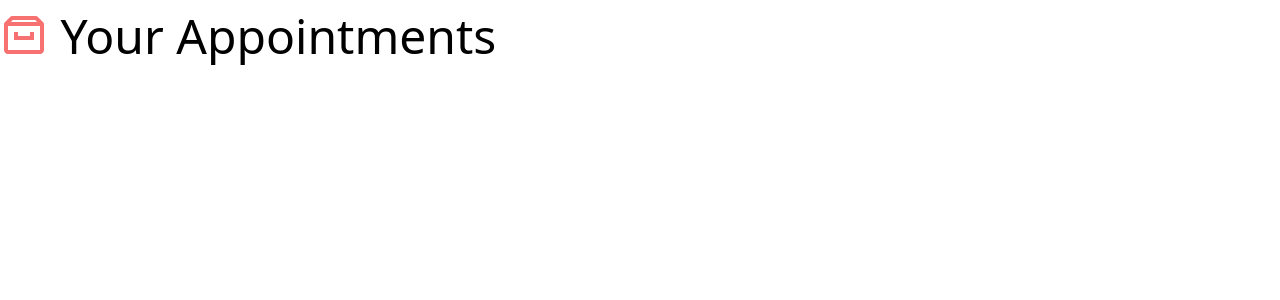
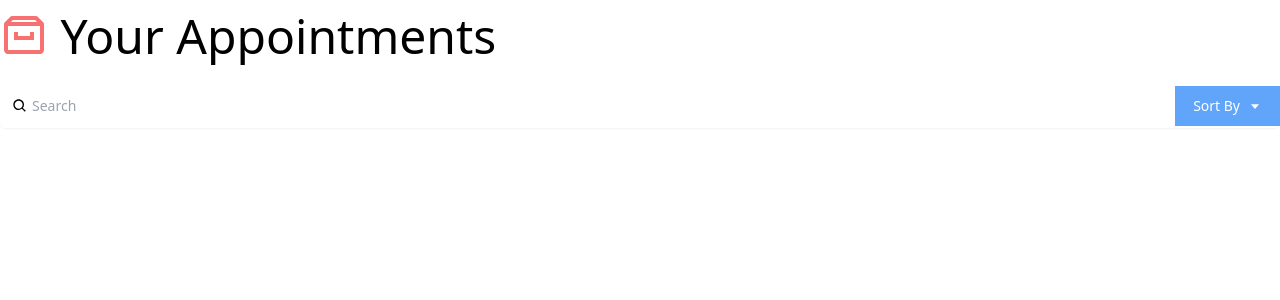
Before and after one commit to JoseAzmitia/reactinterface, a React (Create React App) app: page / in a window 1280 px wide. Shown: the top 300 px of the page. Built offline with nearby package versions, Linux system fonts and the light colour scheme.

Commit message:
first component

```diff
--- a/src/App.js
+++ b/src/App.js
@@ -1,4 +1,5 @@
 import { BiArchive } from "react-icons/bi";
+import Search from "./components/Search";
 
 function App() {
   return (
@@ -7,6 +8,7 @@
         <BiArchive className="inline-block text-red-400 align-top" /> Your
         Appointments
       </h1>
+      <Search />
     </div>
   );
 }
--- /dev/null
+++ b/src/components/Search.js
@@ -0,0 +1,37 @@
+import { BiSearch, BiCaretDown } from "react-icons/bi";
+
+const Search = () => {
+  return (
+    <div className="py-5">
+      <div className="mt-1 relative rounded-md shadow-sm">
+        <div className="absolute inset-y-0 left-0 pl-3 flex items-center pointer-events-none">
+          <BiSearch />
+          <label htmlFor="query" className="sr-only" />
+        </div>
+        <input
+          type="text"
+          name="query"
+          id="query"
+          value=""
+          className="pl-8 py-3 rounded-md focus:ring-indigo-500 focus:border-indigo-500 block w-full sm:text-sm border-gray-300"
+          placeholder="Search"
+        />
+        <div className="absolute inset-y-0 right-0 flex items-center">
+          <div>
+            <button
+              type="button"
+              className="justify-center px-4 py-2 bg-blue-400 border-2 border-blue-400 text-sm text-white hover:bg-blue-700 focus:outline-none focus:ring-2 focus:ring-offset-2 flex items-center"
+              id="options-menu"
+              aria-haspopup="true"
+              aria-expanded="true"
+            >
+              Sort By <BiCaretDown className="ml-2" />
+            </button>
+          </div>
+        </div>
+      </div>
+    </div>
+  );
+};
+
+export default Search;
--- a/tailwind.config.js
+++ b/tailwind.config.js
@@ -1,7 +1,6 @@
 /** @type {import('tailwindcss').Config} */
 module.exports = {
   content: ["./src/**/*.{js,jsx,ts,tsx}"],
-  darkMode: false,
   theme: {
     extend: {},
   },
```
